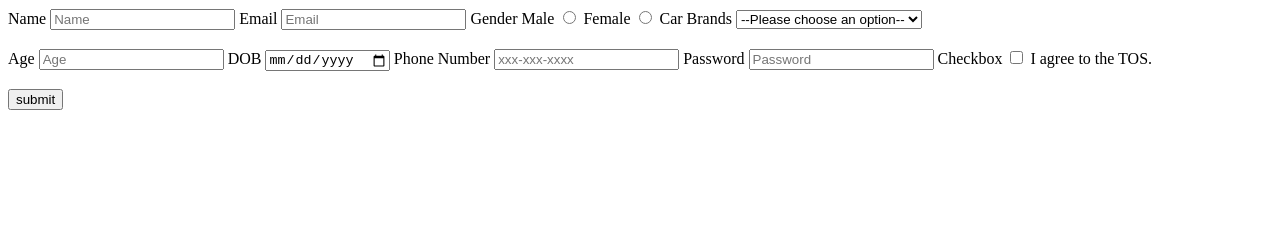
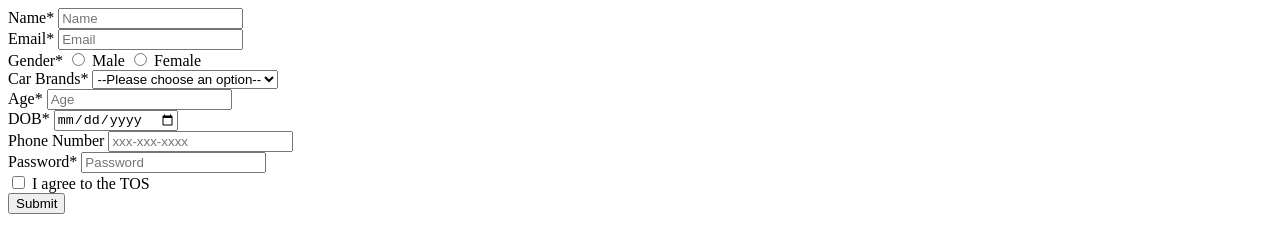
Before and after one commit to acciojob/signup-form-car-UtsavKumar126, a website: page main.html in a window 1280 px wide. Drawn offline with Linux system fonts and the light colour scheme.

Commit message:
created a submission

```diff
--- a/main.html
+++ b/main.html
@@ -10,37 +10,56 @@
 	<!-- the entire body must be written by student -->
     <script type="text/javascript" src="./script.js">
 </script>
-	<form method="post" action="/submit">
-		<label for="name">Name</label>
-		<input type="text" id="#name" name="name" required placeholder="Name">
-		<label for="email">Email</label>
-		<input type="text" id="#email" name="email" required placeholder="Email">
-		<label for="gender">Gender</label>
-		<label for="gender_m">Male</label>
-		<input type="radio" id="gender_m" name="gender" required >
-		<label for="gender_f">Female</label>
-		<input type="radio" id="gender_f" name="gender" required>
-		<label for="cars" >Car Brands</label>
-		<select id="cars" required>
-		        <option value="" disabled selected hidden>--Please choose an option--</option>
-				<option value="bmw">BMW</option>
-				<option value="audi">Audi</option>
-				<option value="mercedez">Mercedez</option>
-        </select><br><br>
-		<label for="age">Age</label>
-		<input type="number" id="#age" name="age" required placeholder="Age">
-		<label for="dob">DOB</label>
-		<input type="date" id="#dob" name="dob" required>
-		<label for="tel">Phone Number</label>
-		<input type="text" id="#tel" name="tel"placeholder="xxx-xxx-xxxx" placeholder="Name">
-		<label for="password">Password</label>
-		<input type="password" id="#password" name="password" required placeholder="Password">
-		<label for="tos">Checkbox</label>
-		<input type="checkbox" id="#tos" name="tos" required>
-		<label for="tos">I agree to the TOS.</label>
-		<br><br>
-		<button type="submit">submit</button>
-	</form>
+	<form method="post">
+  <div>
+    <label for="name">Name*</label>
+    <input type="text" id="name" name="name" placeholder="Name" required>
+  </div>
+  <div>
+    <label for="email">Email*</label>
+    <input type="email" id="email" name="email" placeholder="Email" required>
+  </div>
+  <div>
+    <label for="gender_m">Gender*</label>
+    <input type="radio" id="gender_m" name="gender" value="male" required>
+    <label for="gender_m">Male</label>
+    <input type="radio" id="gender_f" name="gender" value="female" required>
+    <label for="gender_f">Female</label>
+  </div>
+  <div>
+    <label for="cars">Car Brands*</label>
+    <select id="cars" name="cars" required>
+      <option value="" disabled selected>--Please choose an option--</option>
+      <option value="BMW">BMW</option>
+      <option value="Audi">Audi</option>
+      <option value="Mercedes">Mercedes</option>
+    </select>
+  </div>
+  <div>
+    <label for="age">Age*</label>
+    <input type="number" id="age" name="age" placeholder="Age" required>
+  </div>
+  <div>
+    <label for="dob">DOB*</label>
+    <input type="date" id="dob" name="dob" required>
+  </div>
+  <div>
+    <label for="tel">Phone Number</label>
+    <input type="tel" id="tel" name="tel" pattern="[0-9]{3}-[0-9]{3}-[0-9]{4}" placeholder="xxx-xxx-xxxx">
+  </div>
+  <div>
+    <label for="password">Password*</label>
+    <input type="password" id="password" name="password" placeholder="Password" required>
+  </div>
+  <div>
+    <input type="checkbox" id="tos" name="tos" required>
+    <label for="tos">I agree to the TOS</label>
+  </div>
+  <div>
+    <button type="submit">Submit</button>
+  </div>
+</form>
+
 
 </body>
 
```
